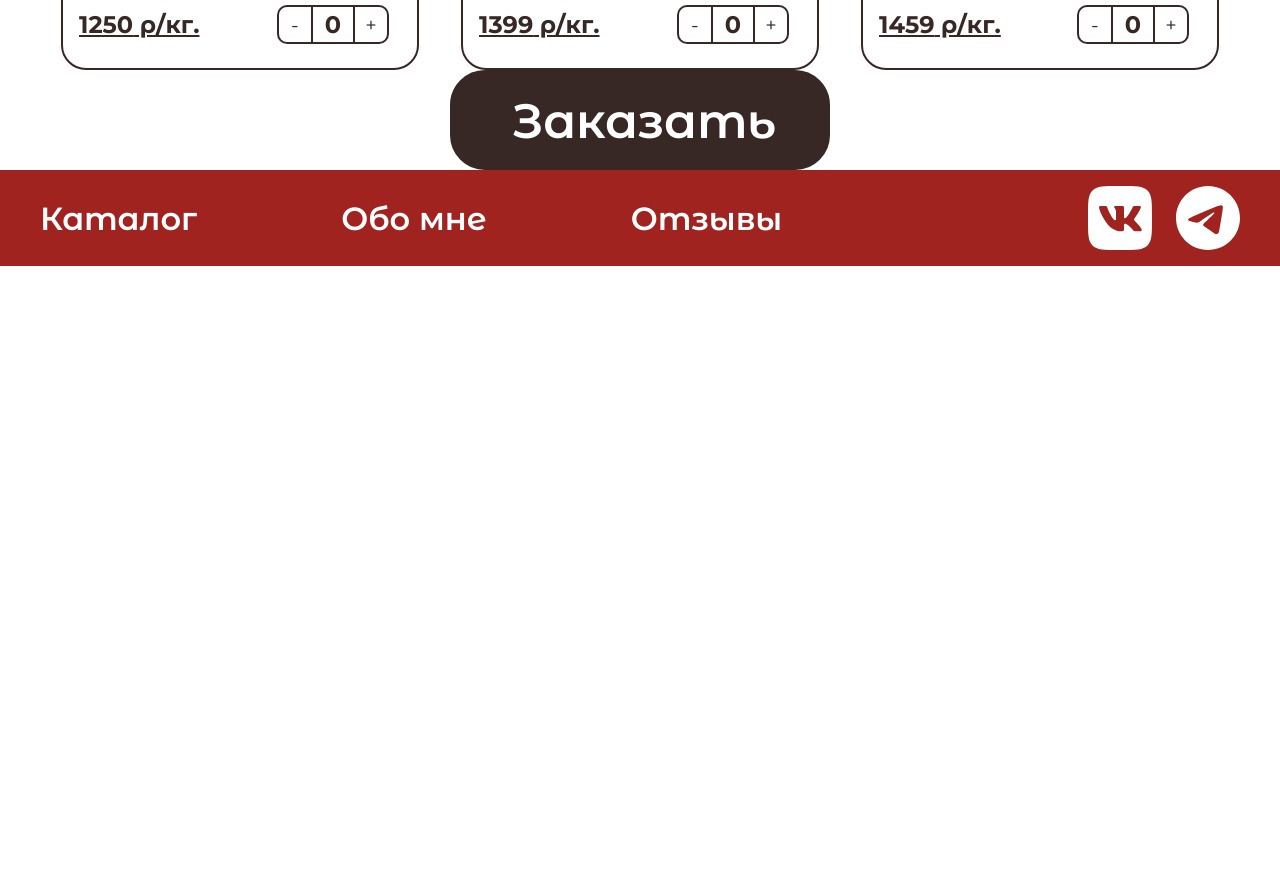
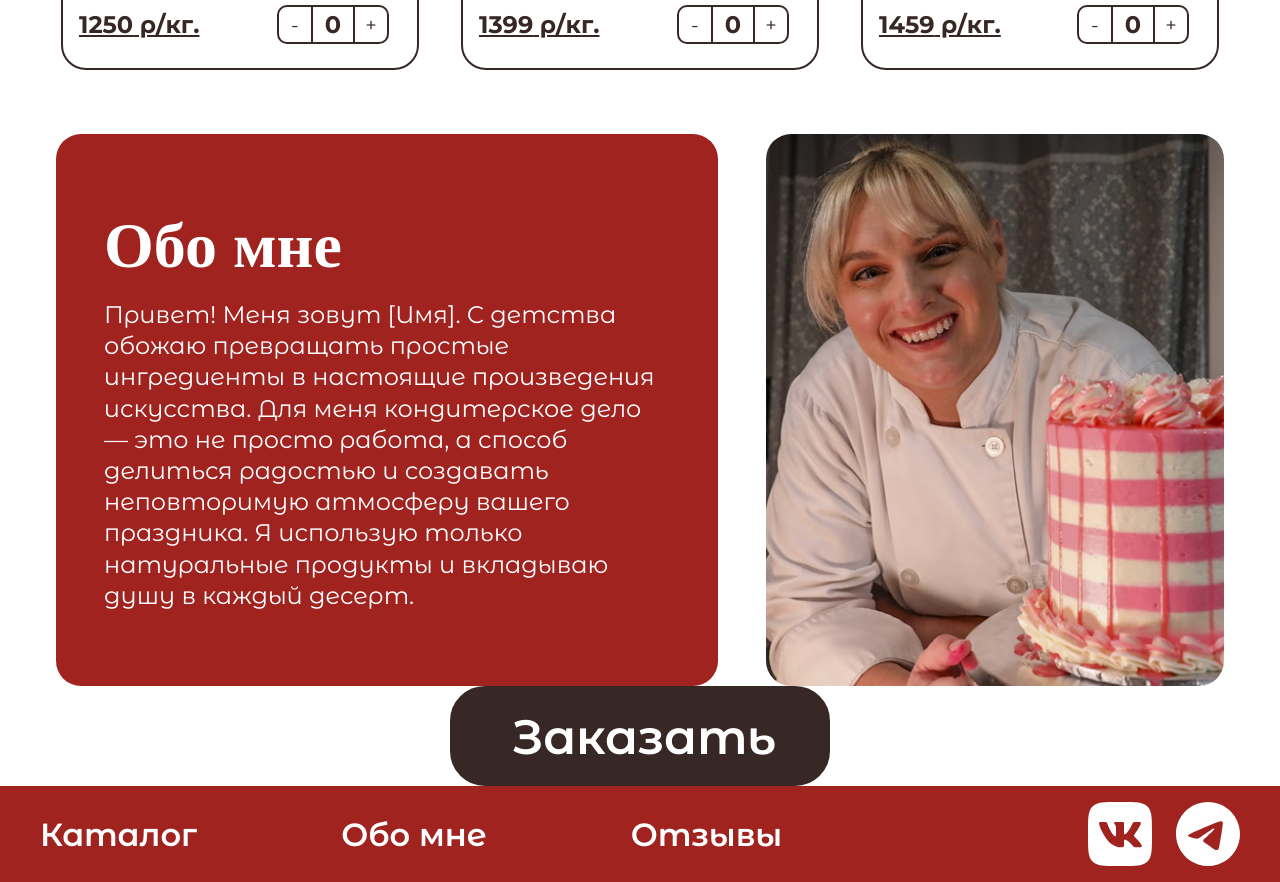
Before and after one commit to DeadDPie/landingGpo, a Next.js app: page / in a window 1280 px wide. Shown: the part 2200-3082 px from the top of the page. Before the commit the page ends 2466 px from the top, so only its background shows below. Built offline with nearby package versions, Linux system fonts and the light colour scheme.

Commit message:
add About block

```diff
--- a/src/app/globals.css
+++ b/src/app/globals.css
@@ -9,8 +9,10 @@
     "Segoe UI", Roboto, "Helvetica Neue", Arial, sans-serif;
 
   --color-text-main: #372825;
+  --color-text-white: #ffffff;
   --color-border-main: #372825;
   --color-background: #ffffff;
+  --color-blocks: #a0231f;
 }
 
 html,
@@ -23,7 +25,7 @@ body {
 body {
   font-family: var(--font-family-mont);
   color: var(--color-text-main);
-  background-color: var(--color-bg);
+  background-color: var(--color-background);
   -webkit-font-smoothing: antialiased;
   -moz-osx-font-smoothing: grayscale;
 }
--- a/src/app/page.tsx
+++ b/src/app/page.tsx
@@ -3,6 +3,7 @@ import Header from "@/components/Header/Header";
 import Order from "@/components/Order/Order";
 import Hero from "@/components/Hero/Hero";
 import Footer from "@/components/Footer/Footer";
+import About from "@/components/About/About";
 
 export default function Home() {
   return (
@@ -11,6 +12,7 @@ export default function Home() {
         <Header />
         <Hero />
         <Catalog />
+        <About/>
         <Order />
         <Footer/>
       </main>
--- /dev/null
+++ b/src/components/About/About.module.css
@@ -0,0 +1,52 @@
+.wrapper {
+  max-width: 1200px;
+  margin: 0 auto;
+  padding: 0 16px;
+  margin-top: 64px;
+}
+
+.container {
+  display: flex;
+  align-items: center;
+  gap: 48px;
+}
+
+.text_block {
+  background-color: var(--color-blocks);
+  border-radius: 25px;
+  padding: 32px 48px;
+  height: 552px;
+  display: flex;
+  flex-direction: column;
+  justify-content: center;
+  gap: 16px;
+  flex: 1;
+  min-width: 300px;
+}
+
+.title {
+  font-family: 'Playfair Display', serif;
+  font-weight: 600;
+  font-size: 64px;
+  color: var(--color-text-white);
+}
+
+.description {
+  font-size: 24px;
+  line-height: 1.3;
+  font-weight: 400;
+  color: var(--color-text-white);
+}
+
+.image_block {
+  width: 458px;
+  height: 552px;
+  flex-shrink: 0;
+}
+
+.image {
+  border-radius: 25px;
+  object-fit: cover;
+  width: 100%;
+  height: 100%;
+}
--- /dev/null
+++ b/src/components/About/About.tsx
@@ -0,0 +1,37 @@
+import Typography from "@/ui/Typography/Typography";
+import Image from "next/image";
+import styles from "./About.module.css";
+
+export default function About() {
+  return (
+    <section className={styles.wrapper} id="about">
+      <div className={styles.container}>
+        <div className={styles.text_block}>
+          <Typography
+            variant="h1"
+            className={styles.title}>
+            Обо мне
+          </Typography>
+          <Typography
+            variant="p1"
+            className={styles.description}>
+            Привет! Меня зовут [Имя]. С детства обожаю превращать простые ингредиенты
+            в настоящие произведения искусства. Для меня кондитерское дело — это не просто работа,
+            а способ делиться радостью и создавать неповторимую атмосферу вашего праздника.
+            Я использую только натуральные продукты и вкладываю душу в каждый десерт.
+          </Typography>
+        </div>
+
+        <div className={styles.image_block}>
+          <Image
+            src="/images/conditer.png"
+            alt="conditer"
+            width={458}
+            height={552}
+            className={styles.image}
+          />
+        </div>
+      </div>
+    </section>
+  );
+}
--- a/src/components/Footer/Footer.module.css
+++ b/src/components/Footer/Footer.module.css
@@ -1,11 +1,11 @@
 .footer {
   padding: 16px 0;
-  background-color: #a0231f;
+  background-color: var(--color-blocks);;
   display: flex;
   align-items: center;
 }
 
-.footer_container {
+.container {
   max-width: 1200px;
   margin: 0 auto;
   padding: 0;
@@ -15,25 +15,25 @@
   width: 100%;
 }
 
-.footer_nav {
+.nav {
   display: flex;
   gap: 9rem;
 }
 
-.footer_link {
-  color: #ffffff;
+.link {
+  color: var(--color-text-white);
   cursor: pointer;
   text-decoration: none;
   transition: color 0.2s ease;
 }
 
-.footer_social_icons {
+.social_icons {
   display: flex;
   gap: 1.5rem;
   align-items: center;
 }
 
-.footer_icon {
+.icon {
   display: block;
   transition: transform 0.2s ease;
 }
--- a/src/components/Footer/Footer.tsx
+++ b/src/components/Footer/Footer.tsx
@@ -5,39 +5,39 @@ import styles from "./Footer.module.css";
 export default function Footer() {
   return (
     <footer className={styles.footer}>
-      <div className={styles.footer_container}>
-        <nav className={styles.footer_nav}>
+      <div className={styles.container}>
+        <nav className={styles.nav}>
           <Typography
             variant="h3"
             as="a"
             href="#catalog"
-            className={styles.footer_link}>
+            className={styles.link}>
             Каталог
           </Typography>
           <Typography
             variant="h3"
             as="a"
             href="#about"
-            className={styles.footer_link}>
+            className={styles.link}>
             Обо мне
           </Typography>
           <Typography
             variant="h3"
             as="a"
             href="#reviews"
-            className={styles.footer_link}>
+            className={styles.link}>
             Отзывы
           </Typography>
         </nav>
 
-        <div className={styles.footer_social_icons}>
+        <div className={styles.social_icons}>
           <a href="https://vk.com" target="_blank">
             <Image
               src="/icons/vk_footer.svg"
               alt="VK"
               width={64}
               height={64}
-              className={styles.footer_icon}
+              className={styles.icon}
             />
           </a>
 
@@ -47,7 +47,7 @@ export default function Footer() {
               alt="telegram"
               width={64}
               height={64}
-              className={styles.footer_icon}
+              className={styles.icon}
             />
           </a>
         </div>
--- a/src/components/Header/Header.module.css
+++ b/src/components/Header/Header.module.css
@@ -28,10 +28,6 @@
   text-decoration: none;
 }
 
-.link:hover {
-  color: var(--color-primary);
-}
-
 .icons {
   display: flex;
   align-items: center;
--- a/src/components/Header/Header.tsx
+++ b/src/components/Header/Header.tsx
@@ -34,7 +34,7 @@ export default function Header() {
           <a href="#cart" className={styles.cart_link}>
             <Image
               src="/icons/cart.svg"
-              alt="Корзина"
+              alt="cart"
               width={49}
               height={48}
               className={styles.icon}
@@ -45,7 +45,7 @@ export default function Header() {
             <a href="https://vk.com" target="_blank">
               <Image
                 src="/icons/vk_header.svg"
-                alt="ВКонтакте"
+                alt="VK"
                 width={64}
                 height={64}
                 className={`${styles.icon} ${styles.social_icon}`}
@@ -55,7 +55,7 @@ export default function Header() {
             <a href="https://t.me" target="_blank">
               <Image
                 src="/icons/telegram_header.svg"
-                alt="Телеграм"
+                alt="telegram"
                 width={64}
                 height={64}
                 className={`${styles.icon} ${styles.social_icon}`}
--- a/src/components/Hero/Hero.module.css
+++ b/src/components/Hero/Hero.module.css
@@ -1,10 +1,10 @@
 .hero {
-  background-color: #a0231f;
+  background-color: var(--color-blocks);
   padding: 32px;
-  color: #ffffff;
+  color: var(--color-text-white);
 }
 
-.hero_container {
+.container {
   max-width: 1200px;
   margin: 0 auto;
   display: grid;
@@ -13,37 +13,37 @@
   align-items: start;
 }
 
-.hero_content {
+.content {
   display: flex;
   flex-direction: column;
   gap: 32px;
 }
 
-.hero_title {
+.title {
   font-size: 64px;
   font-family: 'Playfair Display', serif;
-  color: #ffffff;
+  color: var(--color-text-white);
   margin: 0;
 }
 
-.hero_description {
+.description {
   font-size: 24px;
-  color: #ffffff;
+  color: var(--color-text-white);
   max-width: 400px;
 }
 
-.hero_images {
+.images {
   display: flex;
   gap: 24px;
   align-items: start;
 }
 
-.hero_image {
+.image {
   border-radius: 25px;
   object-fit: cover;
 }
 
-.hero_main_image {
+.main_image {
   display: flex;
   justify-content: flex-end;
   align-items: center;
--- a/src/components/Hero/Hero.tsx
+++ b/src/components/Hero/Hero.tsx
@@ -5,37 +5,37 @@ import styles from "./Hero.module.css";
 export default function Hero() {
   return (
     <section className={styles.hero}>
-      <div className={styles.hero_container}>
+      <div className={styles.container}>
 
-        <div className={styles.hero_content}>
-          <Typography variant="h1" className={styles.hero_title}>
+        <div className={styles.content}>
+          <Typography variant="h1" className={styles.title}>
             Вкусные торты
             <br />
             на заказ!
           </Typography>
 
-          <div className={styles.hero_images}>
+          <div className={styles.images}>
             <Image
               src="/images/hero1.png"
-              alt="hero1"
+              alt="small cake"
               width={239}
               height={288}
-              className={styles.hero_image}
+              className={styles.image}
             />
-            <Typography variant="p1" className={styles.hero_description}>
+            <Typography variant="p1" className={styles.description}>
               Авторские торты, капкейки и пирожные с индивидуальным дизайном и
               неповторимым вкусом для ваших праздников
             </Typography>
           </div>
         </div>
 
-        <div className={styles.hero_main_image}>
+        <div className={styles.main_image}>
           <Image
             src="/images/hero2.png"
-            alt="hero2"
+            alt="big cake"
             width={458}
             height={552}
-            className={styles.hero_image}
+            className={styles.image}
           />
         </div>
       </div>
```
Also changed, not shown: public/images/conditer.png (added).
